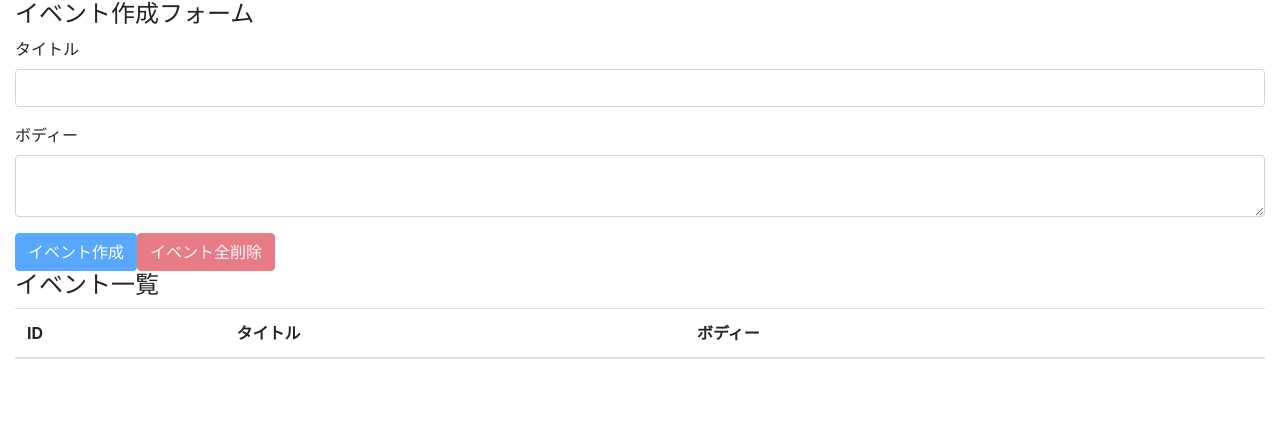
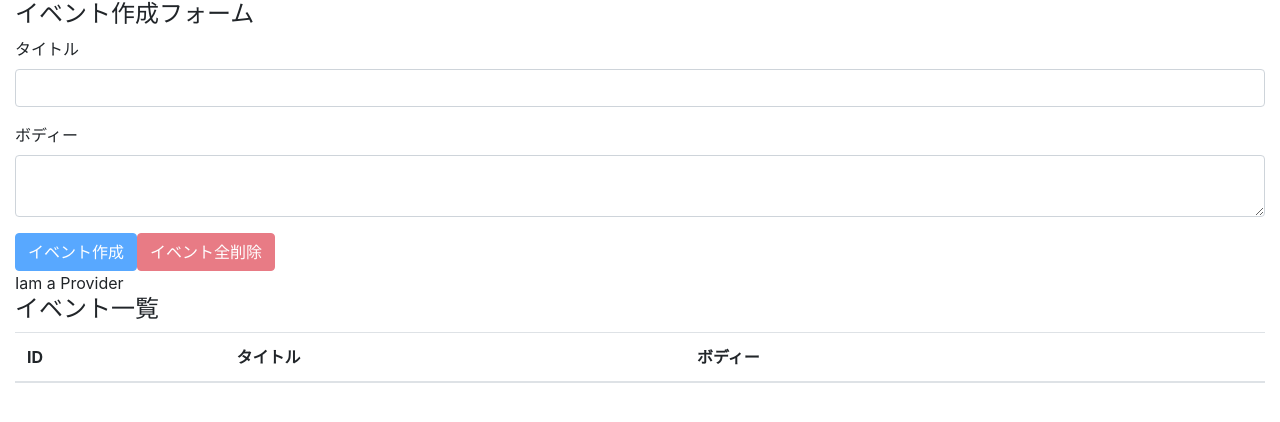
Before and after one commit to kynefuk/react-hooks, a React (Create React App) app: page / in a window 1280 px wide. Shown: the top 422 px of the page. Built offline with nearby package versions, Linux system fonts and the light colour scheme.

Commit message:
Provider

```diff
--- a/src/components/App.js
+++ b/src/components/App.js
@@ -2,18 +2,22 @@ import React, { useReducer } from 'react';
 
 import 'bootstrap/dist/css/bootstrap.min.css';
 import reducer from '../reducers';
-
 import EventForm from './EventForm';
 import Events from './Events';
+import AppContext from '../contexts/AppContext';
+
+console.log(AppContext)
 
 const App = () => {
   const [state, dispatch] = useReducer(reducer, []);
 
   return (
-    <div className='container-fluid'>
-      <EventForm state={state} dispatch={dispatch} />
-      <Events state={state} dispatch={dispatch} />
-    </div>
+    <AppContext.Provider value={'Iam a Provider'}>
+      <div className='container-fluid'>
+        <EventForm state={state} dispatch={dispatch} />
+        <Events state={state} dispatch={dispatch} />
+      </div>
+    </AppContext.Provider>
   );
 };
 
--- a/src/components/Events.js
+++ b/src/components/Events.js
@@ -1,9 +1,13 @@
-import React from 'react';
+import React, {useContext} from 'react';
 import Event from './Event';
+import AppContext from '../contexts/AppContext';
 
 const Events = ({ state, dispatch }) => {
+
+  const value = useContext(AppContext);
   return (
     <>
+      <div>{value}</div>
       <h4>イベント一覧</h4>
 
       <table className='table table-hover'>
```
